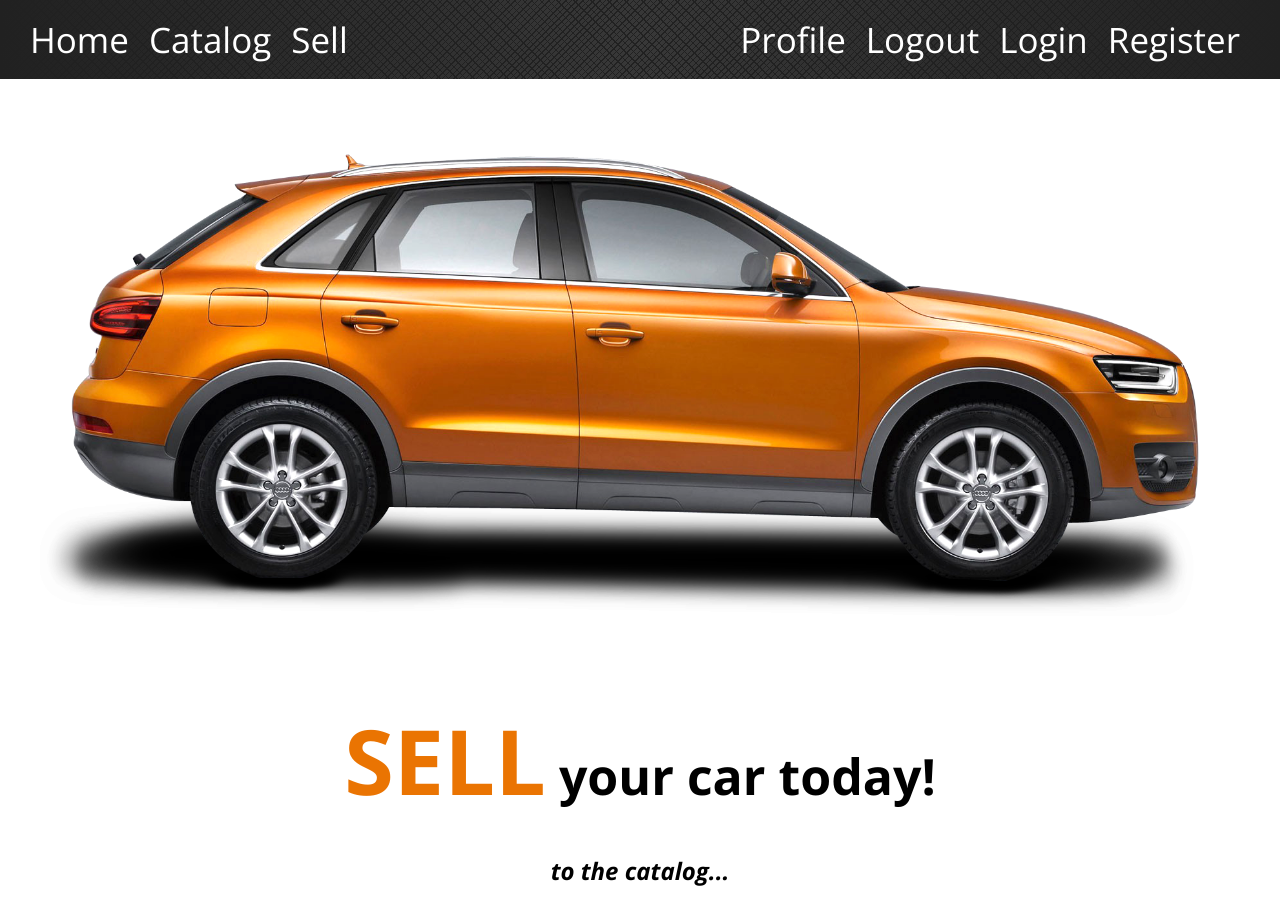
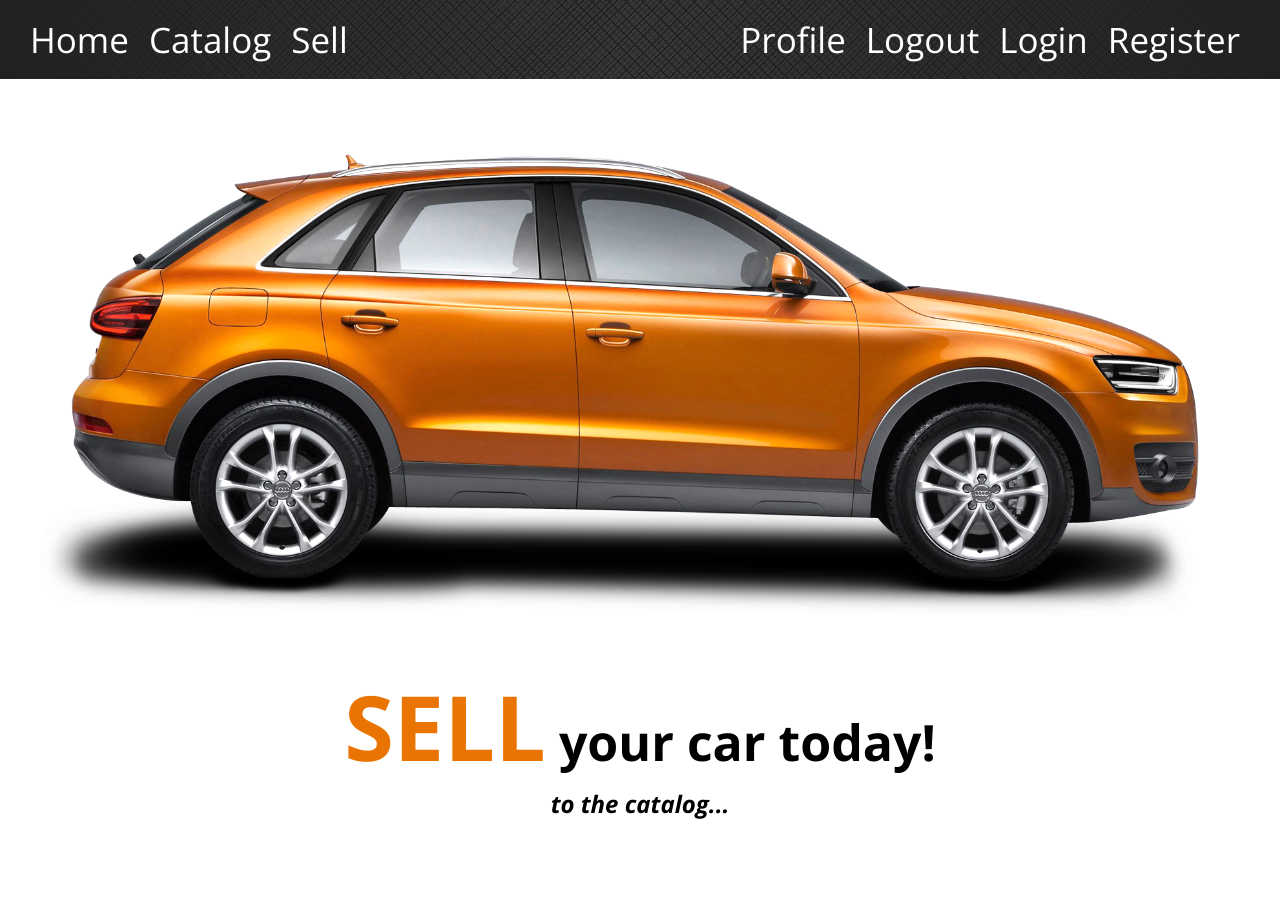
Before and after one commit to georgi-georgiev95/Second-Shift-Auto, an Angular app in the folder client/: page /home in a window 1280 px wide. After the commit the page ends 820 px from the top, so only its background shows below. Built offline with nearby package versions, Linux system fonts and the light colour scheme.

Commit message:
Adjust home page styles

```diff
--- a/client/src/app/home/home.component.css
+++ b/client/src/app/home/home.component.css
@@ -26,3 +26,8 @@ h2 {
     cursor: pointer;
     font-style: italic;
 }
+
+h1, h2 {
+    margin-top: 0px;
+    margin-bottom: 0px;
+}
```
